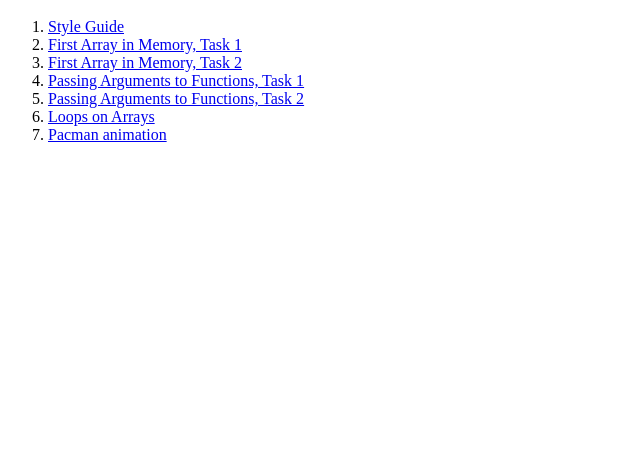
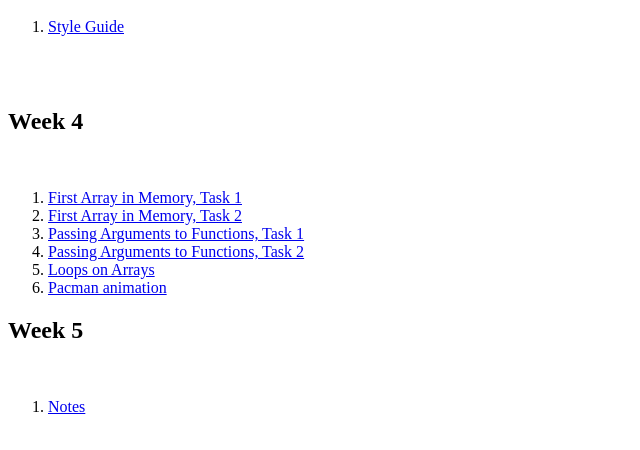
Before and after one commit to theweather/theweather.github.io, a plain HTML site: page toc.html in a window 1280 px wide. Shown: the part 48-498 px from the top of the page, without its empty margins (0-640 px from the left). Drawn offline with Linux system fonts and the light colour scheme.

Commit message:
TOC update.

```diff
--- a/toc.html
+++ b/toc.html
@@ -1,16 +1,18 @@
 <html>
   <h1>TABLE OF CONTENTS</h1>
+  <ol>    <li><a href="/style-guides/ES6-style-guide.html">Style Guide</a></li></ol>
+  <br><br>
+  <h2>Week 4</h2><br>
   <ol>
-    <li><a href="/style-guides/ES6-style-guide.html">Style Guide</a></li>
     <li><a href="/Week4/firstArrayInMemory/task-01.js">First Array in Memory, Task 1</a></li>
     <li><a href="/Week4/firstArrayInMemory/task-02.js">First Array in Memory, Task 2</a></li>
     <li><a href="/Week4/passingArgumentsToFunctions/main-01.js">Passing Arguments to Functions, Task 1</a></li>
     <li><a href="/Week4/passingArgumentsToFunctions/main-02.js">Passing Arguments to Functions, Task 2</a></li>
     <li><a href="/Week4/loopsOnArrays/">Loops on Arrays</a></li>
     <li><a href="/Week4/Pacman/index.html">Pacman animation</a></li>
-
-
-
-
+  </ol>
+  <h2>Week 5</h2><br>
+  <ol>
+    <li><a href="/Week5/notes.md">Notes</a></li>
   </ol>
 </html>
```
